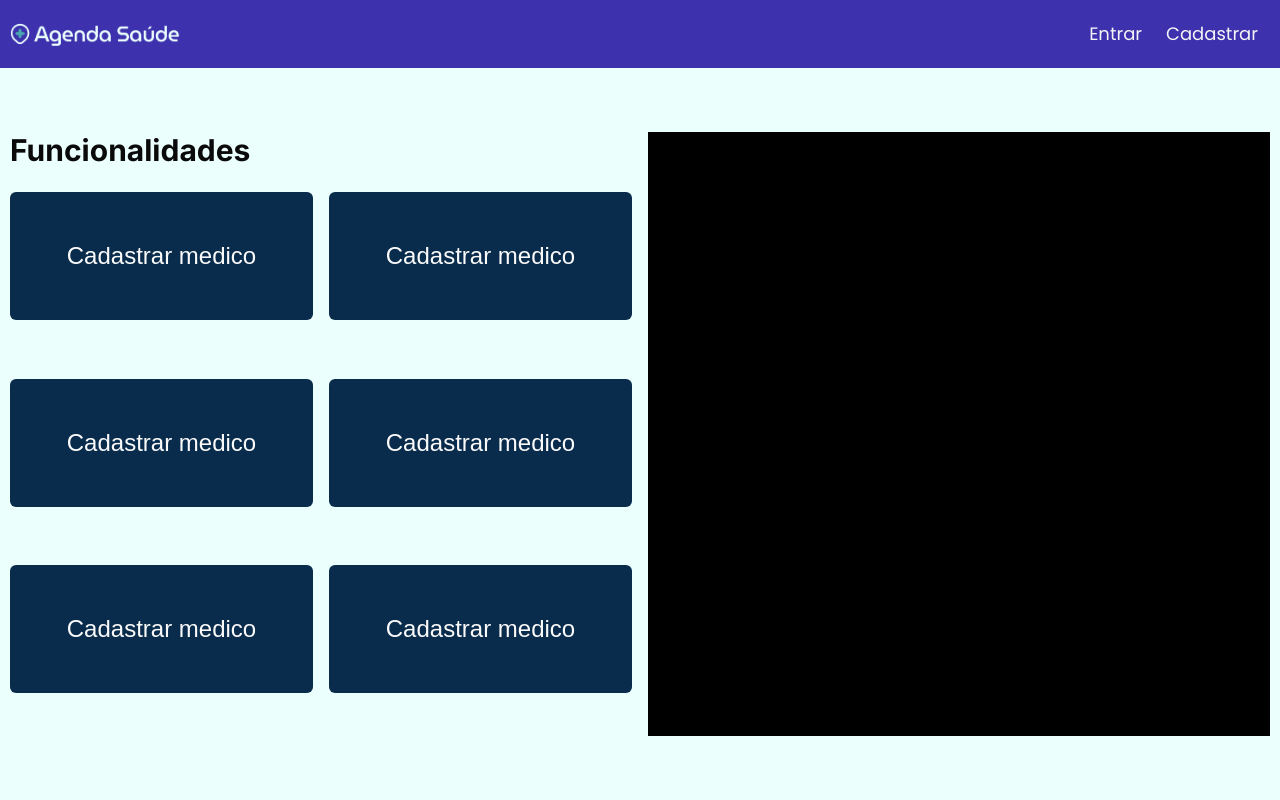
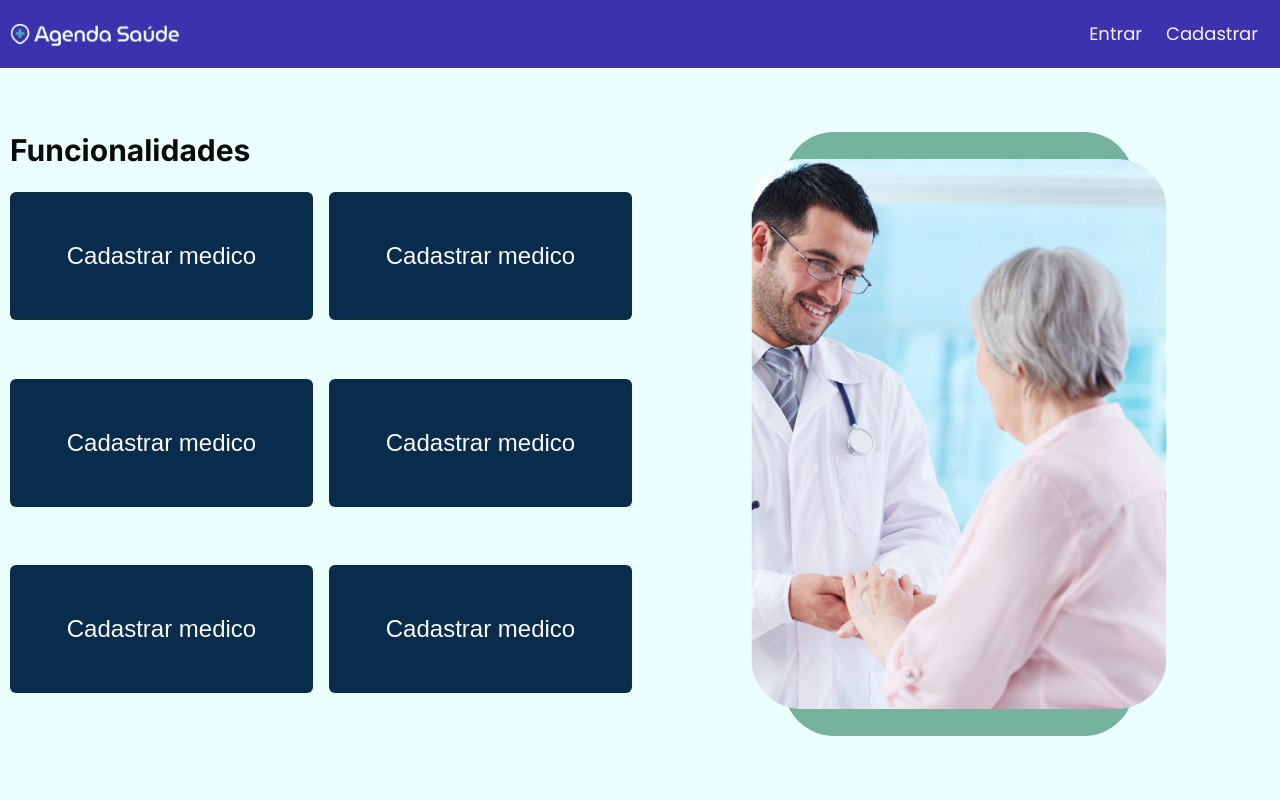
Before and after one commit to Care-4-you/AgendaSaude.web, a Next.js app: page /dashboard/clinica in a window 1280 px wide. Shown: the top 800 px of the page. Built offline with nearby package versions, Linux system fonts and the light colour scheme; no server answers; a web font is replaced by a local one.

Commit message:
feat: add imagem to dashboard

```diff
--- a/src/app/dashboard/clinica/page.tsx
+++ b/src/app/dashboard/clinica/page.tsx
@@ -1,7 +1,9 @@
 /* eslint-disable react/no-unescaped-entities */
+import Image from "next/image";
 import Link from "next/link";
 import React from "react";
 
+import doctorandpaciente from "@/assets/doctor_and_pacient.jpg";
 import { default as LayoutContainer } from "@/components/layout/container";
 
 import { cn } from "../../../lib/utils";
@@ -12,7 +14,7 @@ export default function Dashboard() {
   return (
     <LayoutContainer
       as="section"
-      className="flex min-h-[calc(100vh-68px)] gap-4 py-16"
+      className="flex min-h-[calc(100vh-68px)] gap-4 overflow-x-hidden  py-16"
     >
       <div className="flex  w-full flex-1 flex-col  justify-between ">
         <h2 className="mb-6 text-3xl font-bold">Funcionalidades</h2>
@@ -78,8 +80,16 @@ export default function Dashboard() {
           </Link>
         </div>
       </div>
-      <div className="hidden w-full flex-1 bg-black lg:inline-block">
-        <div></div>
+      <div className=" relative hidden w-full flex-1  items-center justify-end lg:inline-flex xl:justify-center ">
+        <div className=" absolute -right-32 h-full  w-[350px] rounded-[50px]  bg-agenda-saude-green-100 xl:left-1/2 xl:-translate-x-1/2" />
+        <div className="absolute -right-32 h-[550px] w-[415px] rounded-[50px] xl:left-1/2 xl:-translate-x-1/2">
+          <Image
+            alt="doctor and pacient"
+            src={doctorandpaciente}
+            fill
+            className="rounded-[50px] object-cover object-right"
+          />
+        </div>
       </div>
     </LayoutContainer>
   );
--- a/src/components/layout/header.tsx
+++ b/src/components/layout/header.tsx
@@ -3,6 +3,7 @@ import Image from "next/image";
 import Link from "next/link";
 import { CgProfile } from "react-icons/cg";
 import { FaBell } from "react-icons/fa";
+import { MdOutlineSpaceDashboard } from "react-icons/md";
 
 import logo from "@/assets/logo_agenda_saude.png";
 import { default as LayoutContainer } from "@/components/layout/container";
@@ -75,7 +76,14 @@ export default function Header() {
               </PopoverTrigger>
               <PopoverContent className="mt-3 flex w-auto min-w-44 flex-col space-y-3.5   border-none">
                 <p>Olá, {user.name}!</p>
-                <p> {user.email}</p>
+
+                <Link
+                  href="/dashboard"
+                  className="flex items-center justify-start gap-2"
+                >
+                  <MdOutlineSpaceDashboard />
+                  <span>Dashboard</span>
+                </Link>
                 <Link
                   href="#"
                   className="flex items-center justify-start gap-2"
--- a/src/hooks/auth.tsx
+++ b/src/hooks/auth.tsx
@@ -60,6 +60,12 @@ interface Props {
   initialUser?: IUser | null;
 }
 
+const roleRedirectMap: Record<string, string> = {
+  medico: "/dashboard/medico",
+  paciente: "/dashboard/paciente",
+  USER: "/dashboard/clinica"
+};
+
 export function AuthProvider({
   children,
   initialToken = "",
@@ -118,13 +124,11 @@ export function AuthProvider({
         };
 
         setCookie({}, "@Saude:token", dataApi.acessToken, {
-          maxAge: 60 * 60 * 24,
           path: "/"
         });
 
         setCookie({}, "@Saude:user", JSON.stringify(userToSave), {
-          path: "/",
-          maxAge: 60 * 60 * 24
+          path: "/"
         });
 
         setData({
@@ -132,13 +136,9 @@ export function AuthProvider({
           user: userToSave
         });
 
-        if (userToSave.role === "medico") {
-          router.push("/dashboard/medico");
-        } else if (userToSave.role === "paciente") {
-          router.push("/dashboard/paciente");
-        } else if (userToSave.role === "USER") {
-          router.push("/dashboard/clinica");
-        }
+        const redirectPath = roleRedirectMap[userToSave.role];
+
+        router.push(redirectPath);
       } catch (error) {
         console.log("Err", error);
         alert("erro no login");
--- a/tailwind.config.ts
+++ b/tailwind.config.ts
@@ -18,6 +18,9 @@ const config: Config = {
       },
       colors: {
         "agenda-saude": {
+          green: {
+            "100": "#76B39D"
+          },
           purple: {
             "100": "#3E31AE",
             "200": "#1c226b",
```
Also changed, not shown: src/assets/doctor_and_pacient.jpg (added).
